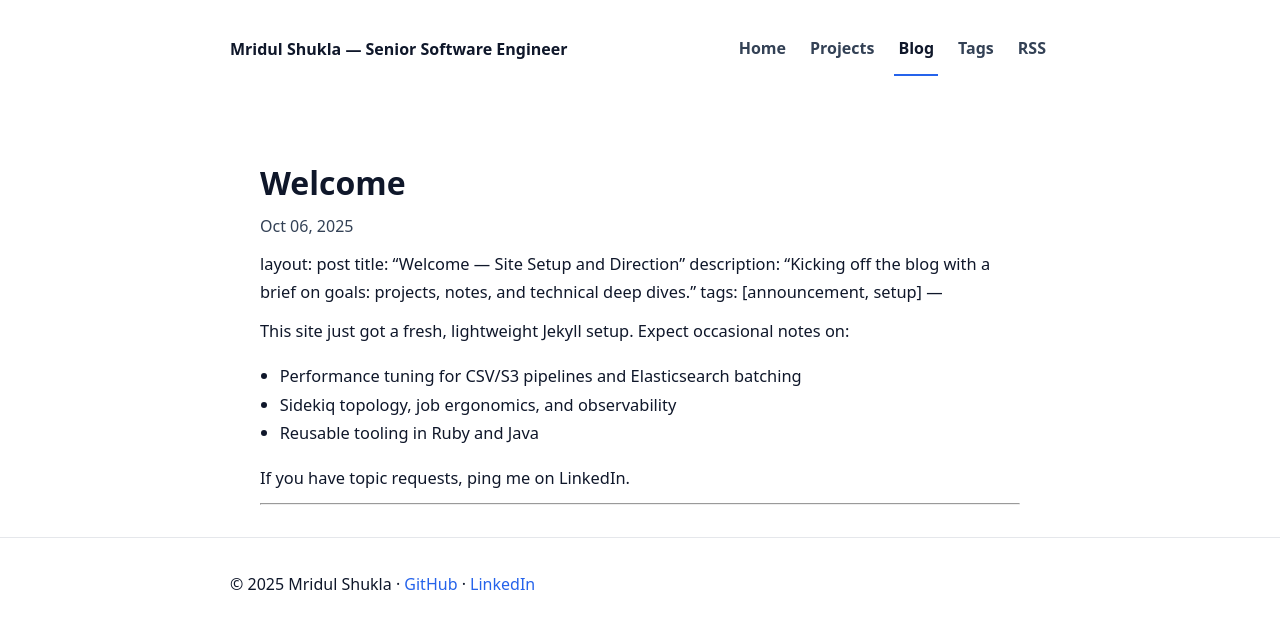
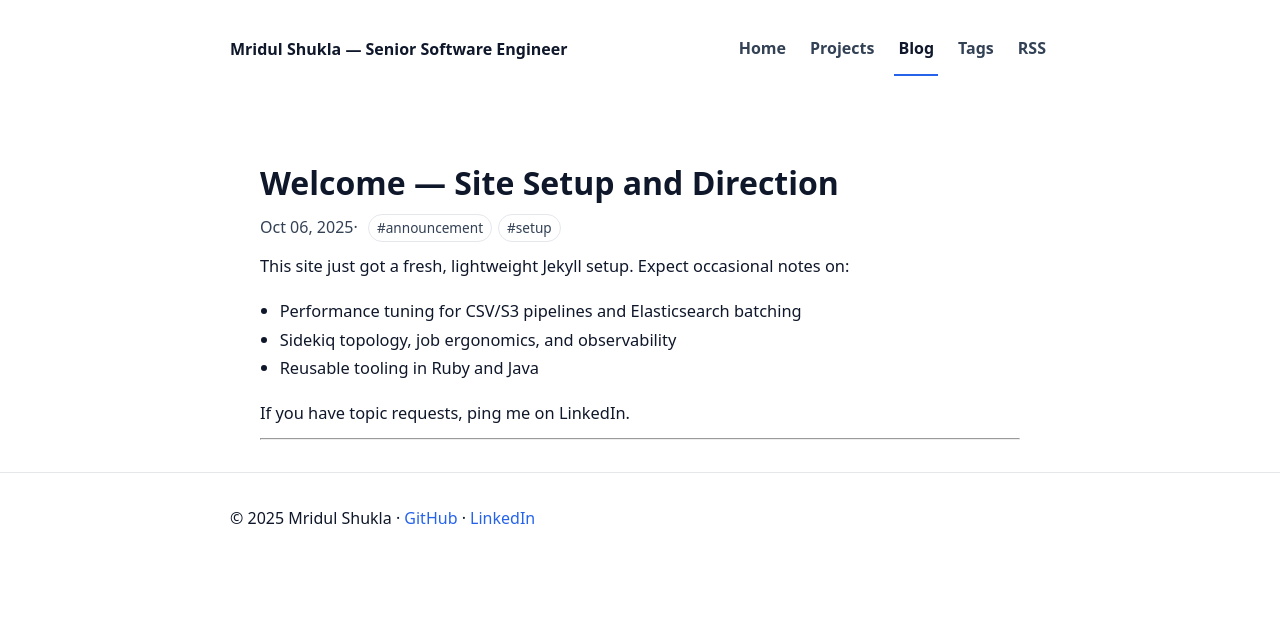
Before and after one commit to MridulS-R/MridulS-R.github.io, a Jekyll site: the page built from _posts/2025-10-06-welcome.md, in a window 1280 px wide. Shown: the top 629 px of the page. Built offline with Jekyll 4.4.1, drawn with Linux system fonts in a browser that asks for light colours; our own code applies the rules of GitHub Pages for plain Markdown files.

```diff
--- a/_config.yml
+++ b/_config.yml
@@ -18,6 +18,7 @@ kramdown:
   hard_wrap: false
 timezone: UTC
 permalink: pretty
+excerpt_separator: "<!--more-->"
 exclude:
   - node_modules
   - vendor
--- a/_posts/2025-10-06-welcome.md
+++ b/_posts/2025-10-06-welcome.md
@@ -1,3 +1,4 @@
+---
 layout: post
 title: "Welcome — Site Setup and Direction"
 description: "Kicking off the blog with a brief on goals: projects, notes, and technical deep dives."
@@ -5,6 +6,7 @@ tags: [announcement, setup]
 ---
 
 This site just got a fresh, lightweight Jekyll setup. Expect occasional notes on:
+<!--more-->
 
 - Performance tuning for CSV/S3 pipelines and Elasticsearch batching
 - Sidekiq topology, job ergonomics, and observability
--- a/assets/css/style.css
+++ b/assets/css/style.css
@@ -1,11 +1,11 @@
-/* Base theme with dark-first palette */
+/* Base theme with dark-first palette (grey background) */
 :root {
   color-scheme: dark light;
-  --bg: #0b1020; /* deep navy */
+  --bg: #121417; /* neutral dark grey */
   --fg: #e5e7eb; /* slate-200 */
-  --muted: #94a3b8; /* slate-400 */
+  --muted: #9aa4b2; /* grey-400 */
   --link: #8ab4ff; /* soft blue */
-  --border: #1f2937; /* slate-800 */
+  --border: #2a2f39; /* grey-700 */
   --accent: #60a5fa; /* blue-400 */
   --g1: #0ea5e9; /* cyan-500 */
   --g2: #8b5cf6; /* violet-500 */
@@ -111,7 +111,7 @@ ul { padding-left: 1.2em; }
   border: 1px solid var(--border);
   border-radius: 12px;
   padding: 16px 18px;
-  background: color-mix(in lab, var(--bg) 96%, transparent);
+  background: color-mix(in lab, var(--bg) 93%, transparent);
 }
 .muted { color: var(--muted); }
 .section { margin: 24px 0; }
@@ -166,3 +166,10 @@ a:hover { text-decoration: underline; }
 /* Tag page */
 .tag-page h1 { margin-bottom: 0; }
 .tag-page .muted { margin-bottom: 1rem; display: block; }
+
+/* Chips and lists */
+.chips { display: flex; flex-wrap: wrap; gap: 8px; }
+.chip { display: inline-block; padding: 6px 10px; border: 1px solid var(--border); border-radius: 999px; color: var(--muted); font-size: 0.9em; }
+.list-check { list-style: none; padding-left: 0; }
+.list-check li { position: relative; padding-left: 1.4em; margin: 0.4em 0; }
+.list-check li::before { content: "✓"; position: absolute; left: 0; color: var(--accent); }
```
Also changed, not shown: index.md (+59 -40 lines).
